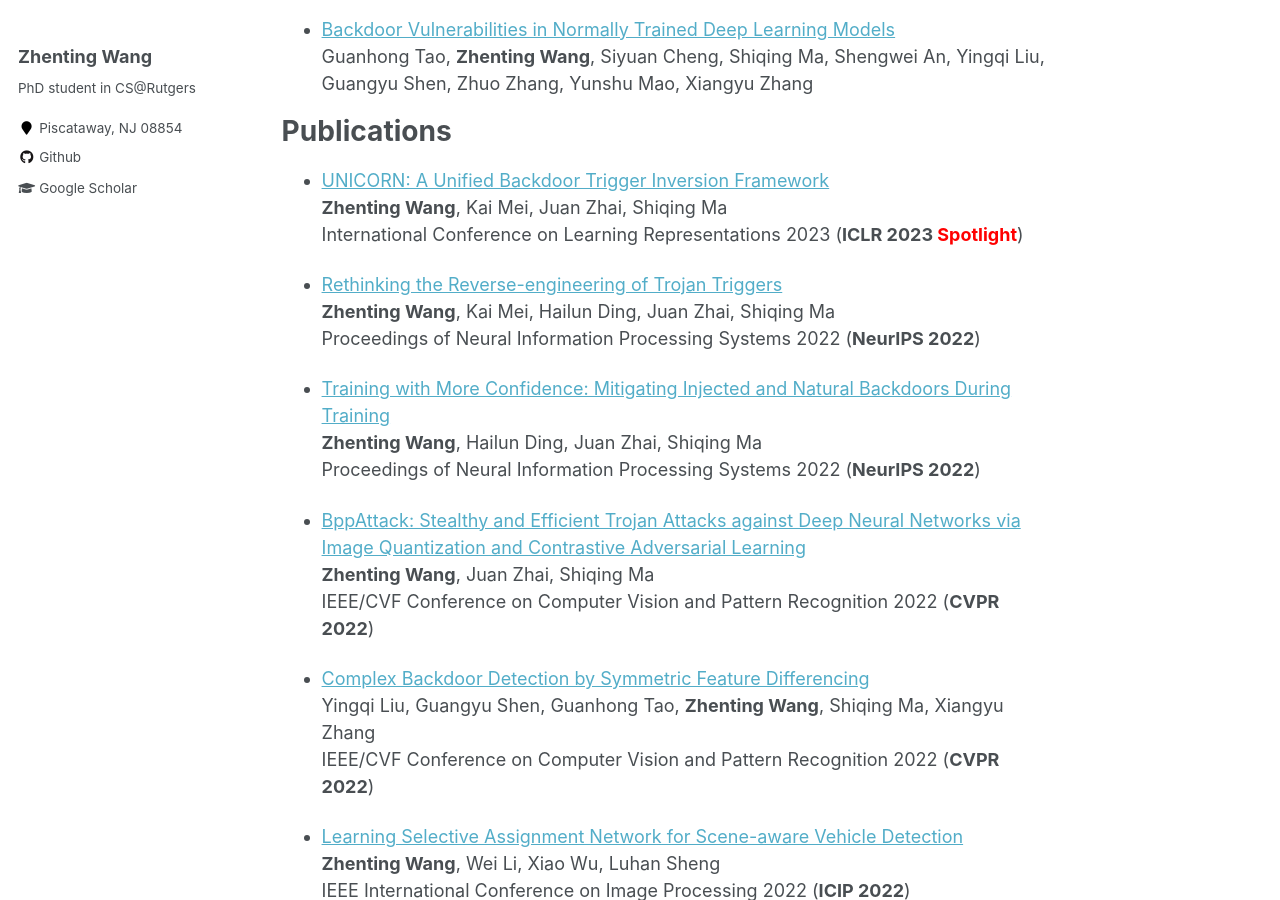
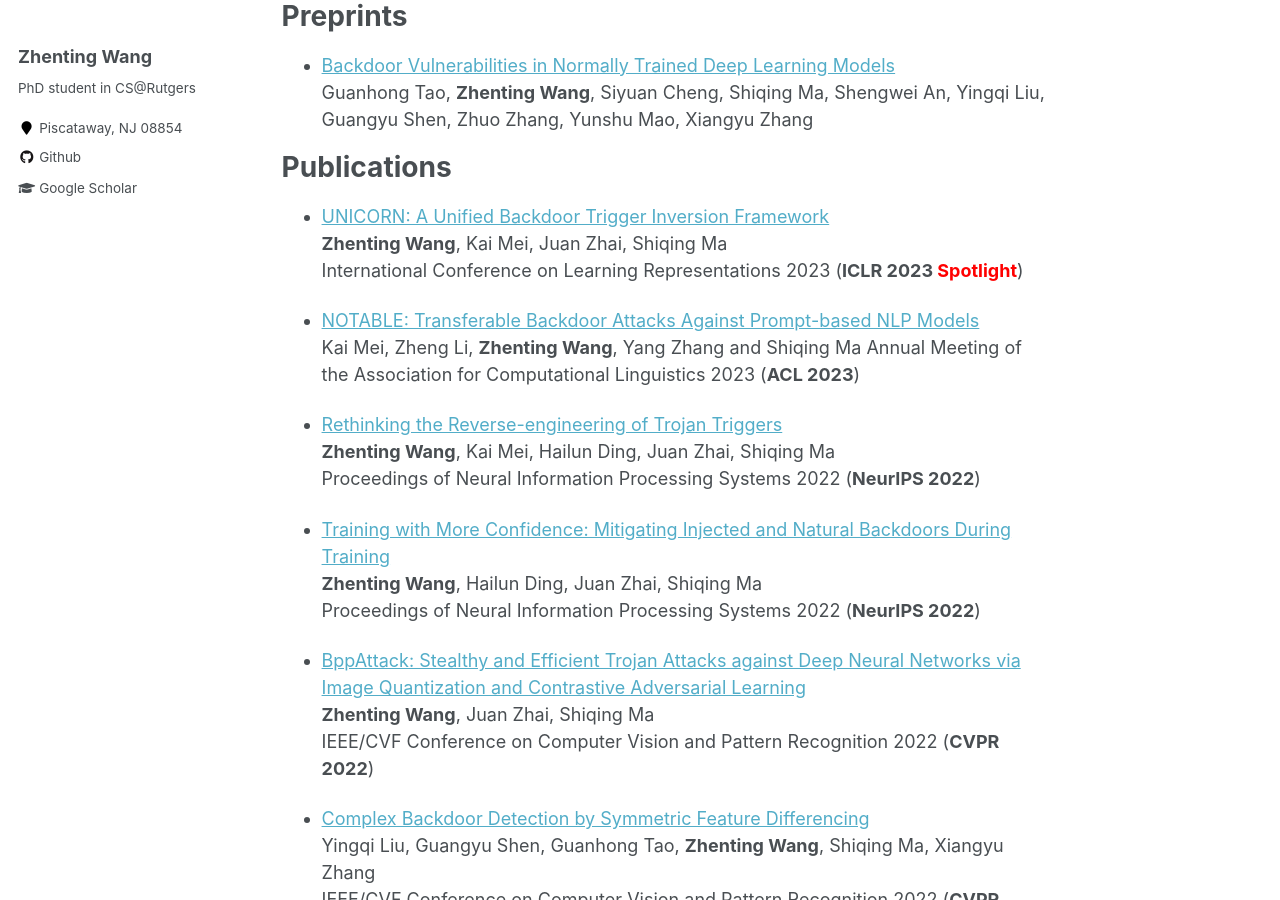
Before and after one commit to ZhentingWang/zhentingwang.github.io, a Jekyll site: the page built from _pages/about.md, in a window 1280 px wide and 900 px high, scrolled down 1076 px. Built offline with Jekyll 4.4.1, drawn with Linux system fonts in a browser that asks for light colours; some of the changed text lies outside the part shown.

Commit message:
Update about.md

```diff
--- a/_pages/about.md
+++ b/_pages/about.md
@@ -13,6 +13,7 @@ redirect_from:
 
 News
 ======
+* [2022-05] 1 paper is accepted to ACL 2023.
 * [2023-03] I am invited as a reviewer of NeurIPS 2023.
 * [2023-02] Received the ICLR 2023 Financial Assistance Award.
 * [2023-02] I am invited as a reviewer of ICCV 2023.
@@ -44,6 +45,10 @@ Publications
 * [UNICORN: A Unified Backdoor Trigger Inversion Framework](https://zhentingwang.github.io)
 **Zhenting Wang**, Kai Mei, Juan Zhai, Shiqing Ma
 International Conference on Learning Representations 2023 (**ICLR 2023 <font color=red>Spotlight</font>**)
+
+* [NOTABLE: Transferable Backdoor Attacks Against Prompt-based NLP Models](https://zhentingwang.github.io)
+Kai Mei, Zheng Li, **Zhenting Wang**, Yang Zhang and Shiqing Ma
+Annual Meeting of the Association for Computational Linguistics 2023 (**ACL 2023**)
 
 * [Rethinking the Reverse-engineering of Trojan Triggers](https://arxiv.org/abs/2210.15127)
 **Zhenting Wang**, Kai Mei, Hailun Ding, Juan Zhai, Shiqing Ma
```
